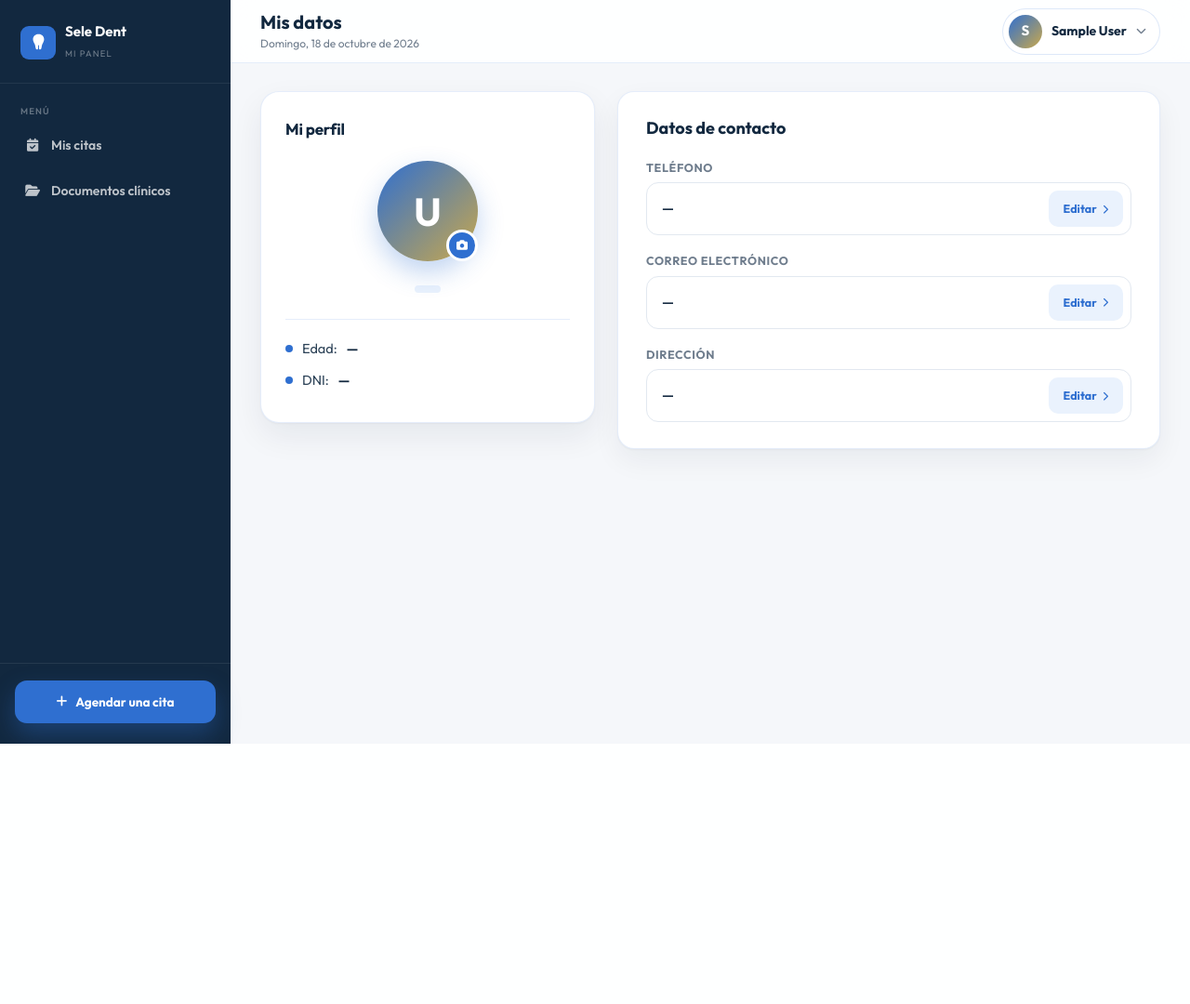
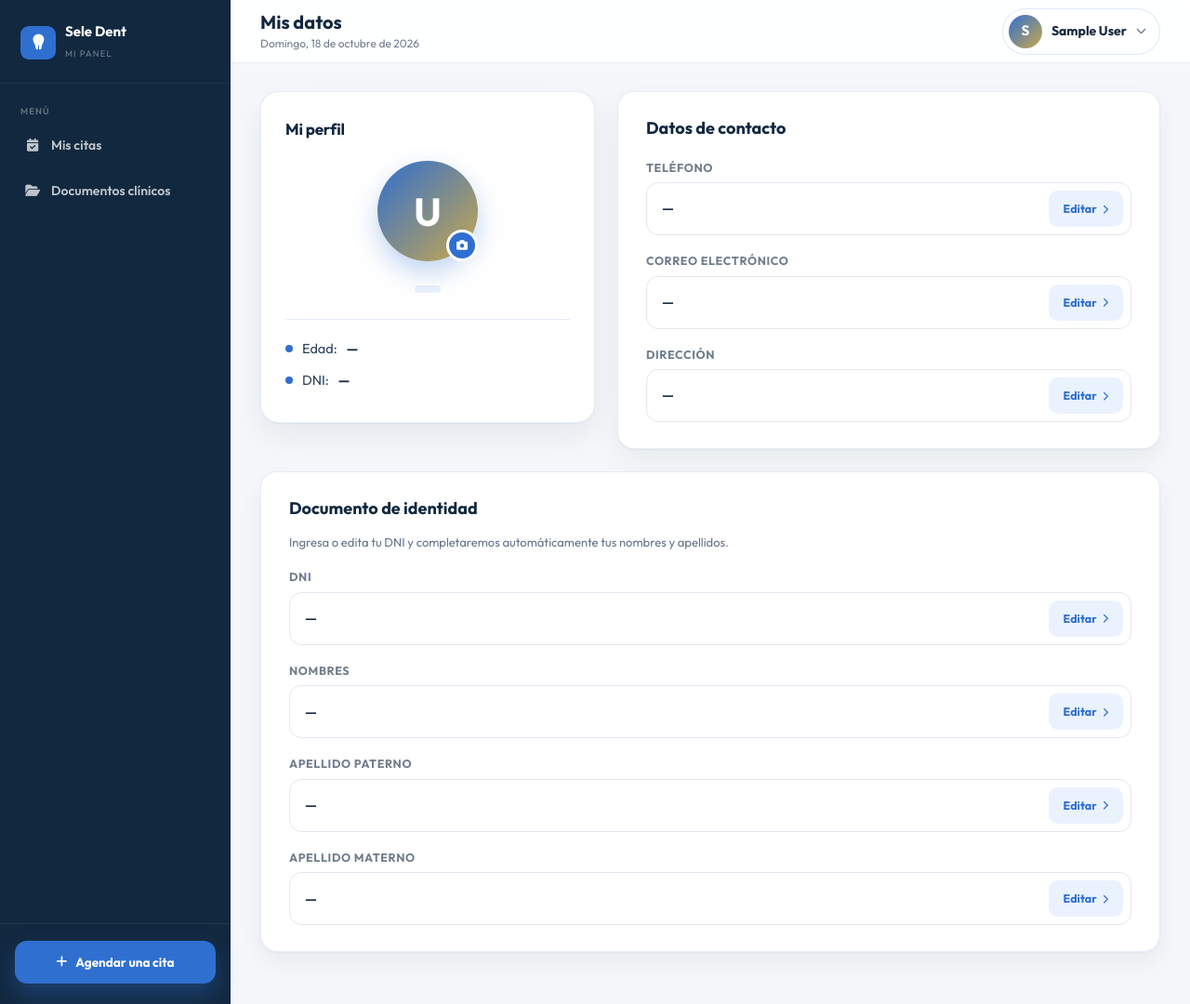
Before and after one commit to GustavoVelasquez-lang/clinica_dental, a Flask app: page /mi_cuenta in a window 1280 px wide. Shown: the whole page at 93% size. Before the commit the page ends 800 px from the top, so only its background shows below. Run offline with Flask 3, Linux system fonts and the light colour scheme; the visitor is signed in with stand-in values (Sample User, id 1); data that the repository does not hold is empty; some libraries are stand-ins or nearby versions.

Commit message:
Feature: consulta de DNI con Decolecta y autocompletado en registro y perfil
- Endpoint /api/consultar-dni/<dni> (alias /api/consultar_dni) contra Decolecta con Bearer token; reemplaza la API previa (Factiliza).

- Registro y Completar perfil: campo DNI con autocompletado de nombres/apellidos y persistencia (numero_documento, tipo_documento, nombre, apepaterno, apematerno).

- Mis datos: edicion en caliente de DNI que autocompleta y guarda nombres/apellidos.

- Nuevo helper static/js/dni_lookup.js y limpieza de referencia DNI_API_TOKEN en .env.example.

```diff
--- a/app.py
+++ b/app.py
@@ -46,6 +46,11 @@ CULQI_API_URL = os.getenv("CULQI_API_URL", "https://api.culqi.com/v2")
 CULQI_MONEDA = os.getenv("CULQI_MONEDA", "PEN")
 # URL pública del sitio (para el webhook y retornos de pago).
 BASE_URL = os.getenv("BASE_URL", "http://localhost:5000").rstrip("/")
+
+# --- Consulta de DNI (RENIEC vía Decolecta) -------------------------------
+DECOLECTA_API_URL = os.getenv(
+    "DECOLECTA_API_URL", "https://api.decolecta.com/v1/reniec/dni"
+)
 
 # Horas de atención disponibles para agendar/reprogramar citas.
 HORAS_SISTEMA = ["09:00:00", "10:00:00", "11:00:00", "12:00:00", "15:00:00", "16:00:00"]
@@ -1180,6 +1185,7 @@ def registro():
         nombre = request.form["nombre"]
         apePaterno = request.form["apePaterno"]
         apeMaterno = request.form["apeMaterno"]
+        dni = (request.form.get("dni") or "").strip()
         correo = (request.form["correo"] or "").strip().lower()
         clave = request.form["clave"]
         confirmar = request.form["confirmar"]
@@ -1187,6 +1193,10 @@ def registro():
 
         if not re.fullmatch(r"[^@\s]+@[^@\s]+\.[A-Za-z]{2,}", correo):
             flash("⚠️ Correo electrónico inválido", "warning")
+            return redirect(url_for("registro", next=siguiente))
+
+        if dni and not re.fullmatch(r"\d{8}", dni):
+            flash("⚠️ El DNI debe tener 8 dígitos.", "warning")
             return redirect(url_for("registro", next=siguiente))
 
         if clave != confirmar:
@@ -1213,22 +1223,32 @@ def registro():
                 nombre,
                 apePaterno,
                 apeMaterno,
+                numero_documento,
+                tipo_documento,
                 correo,
                 contrasenia,
                 id_rol,
                 perfil_completo
             )
-            VALUES (%s,%s,%s,%s,%s,2,FALSE)
+            VALUES (%s,%s,%s,%s,%s,%s,%s,2,FALSE)
             RETURNING id, nombre
         """, (
             nombre,
             apePaterno,
             apeMaterno,
+            dni or None,
+            "DNI" if dni else None,
             correo,
             clave_hash
         ))
-        nuevo = cursor.fetchone()
-        conn.commit()
+        try:
+            nuevo = cursor.fetchone()
+            conn.commit()
+        except psycopg2.errors.UniqueViolation:
+            conn.rollback()
+            conn.close()
+            flash("⚠️ Ese DNI ya está registrado en otra cuenta.", "warning")
+            return redirect(url_for("registro", next=siguiente))
         conn.close()
 
         # Iniciar sesión y forzar a completar el perfil (DNI y WhatsApp) una
@@ -1308,11 +1328,24 @@ def completar_perfil():
             usuario_id, dni, telefono,
         )
 
+        nombre = (request.form.get("nombre") or "").strip()
+        ape_paterno = (request.form.get("apePaterno") or "").strip()
+        ape_materno = (request.form.get("apeMaterno") or "").strip()
+
         error = None
         if not re.fullmatch(r"\d{8}", dni):
             error = "⚠️ El DNI debe tener exactamente 8 dígitos."
         elif not re.fullmatch(r"[0-9+\s]{6,20}", telefono):
             error = "⚠️ Ingresa un número de WhatsApp válido."
+        elif not nombre:
+            error = "⚠️ Ingresa tus nombres."
+        elif not ape_paterno or not ape_materno:
+            error = "⚠️ Ingresa tus apellidos."
+
+        form_extra = dict(
+            form_dni=dni, form_telefono=telefono,
+            form_nombre=nombre, form_apePaterno=ape_paterno, form_apeMaterno=ape_materno,
+        )
 
         if error:
             logger.warning(
@@ -1320,8 +1353,7 @@ def completar_perfil():
             )
             return render_template(
                 "completar_perfil.html", datos=_datos_perfil(usuario_id),
-                next=siguiente, error=error,
-                form_dni=dni, form_telefono=telefono,
+                next=siguiente, error=error, **form_extra,
             )
 
         conn = get_connection()
@@ -1332,9 +1364,12 @@ def completar_perfil():
                 SET numero_documento = %s,
                     tipo_documento   = COALESCE(tipo_documento, 'DNI'),
                     telefono         = %s,
+                    nombre           = %s,
+                    apepaterno       = %s,
+                    apematerno       = %s,
                     perfil_completo  = TRUE
                 WHERE id = %s
-            """, (dni, telefono, usuario_id))
+            """, (dni, telefono, nombre, ape_paterno, ape_materno, usuario_id))
             filas = cursor.rowcount
             conn.commit()
             logger.info(
@@ -1352,7 +1387,7 @@ def completar_perfil():
                 "completar_perfil.html", datos=_datos_perfil(usuario_id),
                 next=siguiente,
                 error="⚠️ Ese DNI ya está registrado en otra cuenta.",
-                form_dni=dni, form_telefono=telefono,
+                **form_extra,
             )
         except Exception as e:
             conn.rollback()
@@ -1366,7 +1401,7 @@ def completar_perfil():
                 "completar_perfil.html", datos=_datos_perfil(usuario_id),
                 next=siguiente,
                 error=f"❌ No se pudo guardar tu perfil: {e}",
-                form_dni=dni, form_telefono=telefono,
+                **form_extra,
             )
 
         conn.close()
@@ -2262,9 +2297,11 @@ def mi_cuenta_actualizar():
     campo = (data.get("campo") or "").strip()
     valor = (data.get("valor") or "").strip()
 
-    permitidos = {"telefono", "correo", "direccion"}
+    permitidos = {"telefono", "correo", "direccion", "dni", "nombre", "apepaterno", "apematerno"}
     if campo not in permitidos:
         return jsonify({"ok": False, "mensaje": "Campo no permitido."}), 400
+
+    nombres_actualizados = None
 
     if campo == "telefono":
         if valor and not re.fullmatch(r"[0-9+\s]{6,20}", valor):
@@ -2276,20 +2313,49 @@ def mi_cuenta_actualizar():
     elif campo == "direccion":
         if len(valor) > 255:
             return jsonify({"ok": False, "mensaje": "La dirección es demasiado larga."}), 400
+    elif campo == "dni":
+        if not re.fullmatch(r"\d{8}", valor):
+            return jsonify({"ok": False, "mensaje": "El DNI debe tener 8 dígitos."}), 400
+        ok, payload, status = consultar_dni_api(valor)
+        if not ok:
+            return jsonify({"ok": False, "mensaje": payload.get("message", "Error al consultar el DNI.")}), status
+        nombres_actualizados = {
+            "nombre": payload.get("nombres", ""),
+            "apepaterno": payload.get("apePaterno", ""),
+            "apematerno": payload.get("apeMaterno", ""),
+        }
+    elif campo in ("nombre", "apepaterno", "apematerno"):
+        if not valor:
+            return jsonify({"ok": False, "mensaje": "Este campo no puede quedar vacío."}), 400
+        if len(valor) > 100:
+            return jsonify({"ok": False, "mensaje": "El valor es demasiado largo."}), 400
 
     conn = get_connection()
     cursor = conn.cursor()
     try:
-        cursor.execute(
-            f"UPDATE usuarios SET {campo} = %s WHERE id = %s",
-            (valor or None, session["usuario_id"]),
-        )
+        if campo == "dni":
+            cursor.execute("""
+                UPDATE usuarios
+                SET numero_documento = %s,
+                    tipo_documento   = 'DNI',
+                    nombre           = %s,
+                    apepaterno       = %s,
+                    apematerno       = %s
+                WHERE id = %s
+            """, (valor, nombres_actualizados["nombre"],
+                  nombres_actualizados["apepaterno"],
+                  nombres_actualizados["apematerno"], session["usuario_id"]))
+        else:
+            cursor.execute(
+                f"UPDATE usuarios SET {campo} = %s WHERE id = %s",
+                (valor or None, session["usuario_id"]),
+            )
         conn.commit()
         _log_auditoria("perfil_actualizado", session["usuario_id"])
     except psycopg2.errors.UniqueViolation:
         conn.rollback()
         conn.close()
-        return jsonify({"ok": False, "mensaje": "Ese correo ya está registrado en otra cuenta."}), 409
+        return jsonify({"ok": False, "mensaje": "Ese dato ya está registrado en otra cuenta."}), 409
     except Exception as e:
         conn.rollback()
         conn.close()
@@ -2297,7 +2363,13 @@ def mi_cuenta_actualizar():
         return jsonify({"ok": False, "mensaje": f"No se pudo guardar: {e}"}), 500
     conn.close()
 
-    return jsonify({"ok": True, "campo": campo, "valor": valor, "mensaje": "Datos actualizados correctamente."})
+    respuesta = {
+        "ok": True, "campo": campo, "valor": valor,
+        "mensaje": "Datos actualizados correctamente.",
+    }
+    if nombres_actualizados is not None:
+        respuesta["nombres"] = nombres_actualizados
+    return jsonify(respuesta)
 
 @app.route("/api/citas")
 @login_required
@@ -3425,9 +3497,114 @@ def authorize_google():
         return redirect(url_for('login', next=siguiente))
 
 
+def _token_decolecta():
+    """Token de Decolecta (acepta DECOLECTA_TOKEN o DNI_API_TOKEN)."""
+    return (os.getenv("DECOLECTA_TOKEN") or os.getenv("DNI_API_TOKEN") or "").strip()
+
+
+def _normalizar_respuesta_dni(data, dni):
+    """Normaliza la respuesta de Decolecta a (nombres, apePaterno, apeMaterno)."""
+    if not isinstance(data, dict):
+        return "", "", ""
+
+    def pick(*claves):
+        for clave in claves:
+            valor = data.get(clave)
+            if valor:
+                return str(valor).strip()
+        return ""
+
+    nombres = pick("first_name", "nombres", "name", "given_name")
+    ape_paterno = pick("first_last_name", "apellido_paterno", "paternal_surname")
+    ape_materno = pick("second_last_name", "apellido_materno", "maternal_surname")
+
+    # Fallback: derivar de full_name / nombre_completo si faltan campos.
+    if not (nombres and ape_paterno):
+        completo = pick("full_name", "nombre_completo", "nombreCompleto")
+        if completo:
+            partes = completo.split()
+            if len(partes) >= 3:
+                ape_paterno = ape_paterno or partes[0]
+                ape_materno = ape_materno or partes[1]
+                nombres = nombres or " ".join(partes[2:])
+            elif len(partes) == 2:
+                ape_paterno = ape_paterno or partes[0]
+                nombres = nombres or partes[1]
+
+    return nombres, ape_paterno, ape_materno
+
+
+def consultar_dni_api(dni):
+    """Consulta un DNI en Decolecta.
+
+    Devuelve (ok, payload, status_http) donde payload incluye los datos
+    normalizados o un mensaje de error.
+    """
+    token = _token_decolecta()
+    if not token:
+        return False, {"message": "Consulta de DNI no configurada (falta el token)."}, 503
+
+    try:
+        respuesta = requests.get(
+            DECOLECTA_API_URL,
+            params={"numero": dni},
+            headers={
+                "Authorization": f"Bearer {token}",
+                "Accept": "application/json",
+            },
+            timeout=8,
+        )
+    except requests.RequestException as e:
+        logger.error("Decolecta: error de conexión al consultar %s: %s", dni, e)
+        return False, {"message": "No se pudo conectar con el servicio de DNI."}, 502
+
+    if respuesta.status_code == 200:
+        try:
+            data = respuesta.json()
+        except ValueError:
+            return False, {"message": "Respuesta inválida del servicio de DNI."}, 502
+
+        nombres, ape_paterno, ape_materno = _normalizar_respuesta_dni(data, dni)
+        if not nombres:
+            return False, {"message": "No se encontraron datos para ese DNI."}, 404
+        return True, {
+            "dni": dni,
+            "nombres": nombres,
+            "apePaterno": ape_paterno,
+            "apeMaterno": ape_materno,
+            "nombreCompleto": " ".join(p for p in (nombres, ape_paterno, ape_materno) if p),
+        }, 200
+
+    if respuesta.status_code in (401, 403):
+        logger.warning("Decolecta: token inválido o sin permisos (status %s)", respuesta.status_code)
+        return False, {"message": "Token de Decolecta inválido o sin permisos."}, 502
+    if respuesta.status_code == 404:
+        return False, {"message": "DNI no encontrado en RENIEC."}, 404
+    if respuesta.status_code == 429:
+        return False, {"message": "Límite de consultas alcanzado. Intenta más tarde."}, 429
+
+    logger.warning("Decolecta: respuesta inesperada %s para el DNI %s", respuesta.status_code, dni)
+    return False, {"message": "Error al consultar el DNI."}, 502
+
+
+@app.route("/api/consultar-dni/<dni>")
+def consultar_dni(dni):
+    """Consulta el DNI en Decolecta y devuelve nombres y apellidos."""
+    dni = (dni or "").strip()
+    if not re.fullmatch(r"\d{8}", dni):
+        return jsonify({"success": False, "message": "El DNI debe tener 8 dígitos."}), 400
+
+    ok, payload, status = consultar_dni_api(dni)
+    if not ok:
+        return jsonify({"success": False, "message": payload.get("message", "Error.")}), status
+
+    return jsonify({"success": True, **payload}), 200
+
+
 @app.route("/api/consultar_dni/<dni>")
-def consultar_dni(dni):
-    return jsonify({"success": False, "message": "Consulta por DNI deshabilitada"}), 400
+def consultar_dni_legacy(dni):
+    """Alias compatible con la ruta antigua (guion bajo)."""
+    return consultar_dni(dni)
 
 
 MAX_INTENTOS   = 5
--- a/static/css/mi_cuenta.css
+++ b/static/css/mi_cuenta.css
@@ -10,6 +10,15 @@
   width: 100%;
   max-width: 1100px;
   align-items: start;
+}
+
+.perfil-grid__full { grid-column: 1 / -1; }
+
+.identidad-hint {
+  margin: -6px 0 18px;
+  font-size: 13px;
+  line-height: 1.5;
+  color: #64748b;
 }
 
 /* ===== Columna central · Mi perfil ===== */
--- a/static/js/panel.js
+++ b/static/js/panel.js
@@ -66,6 +66,28 @@ function mostrarToast(mensaje, tipo) {
 
   const endpoint = (typeof PANEL_CONFIG !== 'undefined' && PANEL_CONFIG.endpoint) || '';
 
+  /* Rellena nombres/apellidos tras consultar el DNI. */
+  const aplicarNombres = (nombres) => {
+    const mapa = {
+      nombre: nombres.nombre,
+      apepaterno: nombres.apepaterno,
+      apematerno: nombres.apematerno
+    };
+    Object.keys(mapa).forEach(clave => {
+      const fila = document.querySelector('.cf-row[data-campo="' + clave + '"]');
+      if (!fila) return;
+      const valorEl = fila.querySelector('.cf-value');
+      const inputEl = fila.querySelector('.cf-input');
+      if (valorEl) valorEl.textContent = mapa[clave] || '—';
+      if (inputEl) inputEl.value = mapa[clave] || '';
+    });
+    const header = document.getElementById('perfilNombre');
+    if (header) {
+      header.textContent = [nombres.nombre, nombres.apepaterno, nombres.apematerno]
+        .filter(Boolean).join(' ');
+    }
+  };
+
   filas.forEach(fila => {
     const valorEl = fila.querySelector('.cf-value');
     const inputEl = fila.querySelector('.cf-input');
@@ -74,6 +96,12 @@ function mostrarToast(mensaje, tipo) {
 
     const campo = fila.dataset.campo;
     let original = inputEl.value;
+
+    if (campo === 'dni') {
+      inputEl.addEventListener('input', () => {
+        inputEl.value = inputEl.value.replace(/\D/g, '').slice(0, 8);
+      });
+    }
 
     const modoEdicion = (activo) => {
       fila.classList.toggle('is-editing', activo);
@@ -112,6 +140,11 @@ function mostrarToast(mensaje, tipo) {
         original = data.valor != null ? data.valor : valor;
         inputEl.value = original;
         valorEl.textContent = original || '—';
+        if (campo === 'dni' && data.nombres) {
+          aplicarNombres(data.nombres);
+          const dniPerfil = document.getElementById('perfilDni');
+          if (dniPerfil) dniPerfil.textContent = original;
+        }
         modoEdicion(false);
         mostrarToast(data.mensaje || 'Datos actualizados correctamente.', 'ok');
       } catch (err) {
--- a/templates/mi_cuenta.html
+++ b/templates/mi_cuenta.html
@@ -25,14 +25,14 @@
       </button>
     </div>
 
-    <h3 class="perfil-name">
+    <h3 class="perfil-name" id="perfilNombre">
       {{ usuario.nombre }}{% if usuario.apepaterno %} {{ usuario.apepaterno }}{% endif %}{% if usuario.apematerno %} {{ usuario.apematerno }}{% endif %}
     </h3>
     <span class="perfil-rol">{{ usuario.rol|capitalize }}</span>
 
     <ul class="perfil-meta">
       <li><span class="perfil-meta__dot" aria-hidden="true"></span> Edad: <strong>{{ edad if edad is not none else '—' }}</strong></li>
-      <li><span class="perfil-meta__dot" aria-hidden="true"></span> DNI: <strong>{{ usuario.numero_documento or '—' }}</strong></li>
+      <li><span class="perfil-meta__dot" aria-hidden="true"></span> DNI: <strong id="perfilDni">{{ usuario.numero_documento or '—' }}</strong></li>
     </ul>
   </section>
 
@@ -68,5 +68,50 @@
     </div>
   </section>
 
+  <!-- ══ FILA COMPLETA · Documento de identidad ══ -->
+  <section class="contacto-card perfil-grid__full">
+    <h2 class="contacto-card__title">Documento de identidad</h2>
+    <p class="identidad-hint">
+      Ingresa o edita tu DNI y completaremos automáticamente tus nombres y apellidos.
+    </p>
+
+    <div class="cf-row" data-campo="dni">
+      <span class="cf-label">DNI</span>
+      <div class="cf-field">
+        <span class="cf-value">{{ usuario.numero_documento or '—' }}</span>
+        <input class="cf-input" type="text" inputmode="numeric" maxlength="8"
+               value="{{ usuario.numero_documento or '' }}" hidden>
+        <button type="button" class="cf-edit">Editar <i class="fa-solid fa-chevron-right"></i></button>
+      </div>
+    </div>
+
+    <div class="cf-row" data-campo="nombre">
+      <span class="cf-label">Nombres</span>
+      <div class="cf-field">
+        <span class="cf-value">{{ usuario.nombre or '—' }}</span>
+        <input class="cf-input" type="text" value="{{ usuario.nombre or '' }}" hidden>
+        <button type="button" class="cf-edit">Editar <i class="fa-solid fa-chevron-right"></i></button>
+      </div>
+    </div>
+
+    <div class="cf-row" data-campo="apepaterno">
+      <span class="cf-label">Apellido paterno</span>
+      <div class="cf-field">
+        <span class="cf-value">{{ usuario.apepaterno or '—' }}</span>
+        <input class="cf-input" type="text" value="{{ usuario.apepaterno or '' }}" hidden>
+        <button type="button" class="cf-edit">Editar <i class="fa-solid fa-chevron-right"></i></button>
+      </div>
+    </div>
+
+    <div class="cf-row" data-campo="apematerno">
+      <span class="cf-label">Apellido materno</span>
+      <div class="cf-field">
+        <span class="cf-value">{{ usuario.apematerno or '—' }}</span>
+        <input class="cf-input" type="text" value="{{ usuario.apematerno or '' }}" hidden>
+        <button type="button" class="cf-edit">Editar <i class="fa-solid fa-chevron-right"></i></button>
+      </div>
+    </div>
+  </section>
+
 </div>
 {% endblock %}
```
Also changed, not shown: static/css/completar_perfil.css (+26 -0 lines), static/js/completar_perfil.js (+27 -0 lines), static/js/dni_lookup.js (added, +110 -0 lines), static/js/registro.js (+69 -25 lines), templates/completar_perfil.html (+34 -0 lines), templates/registro.html (+18 -0 lines), 1 other file.
